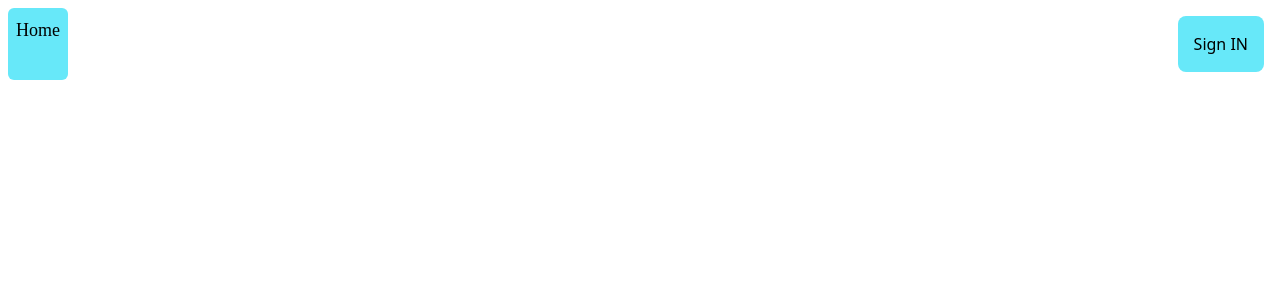
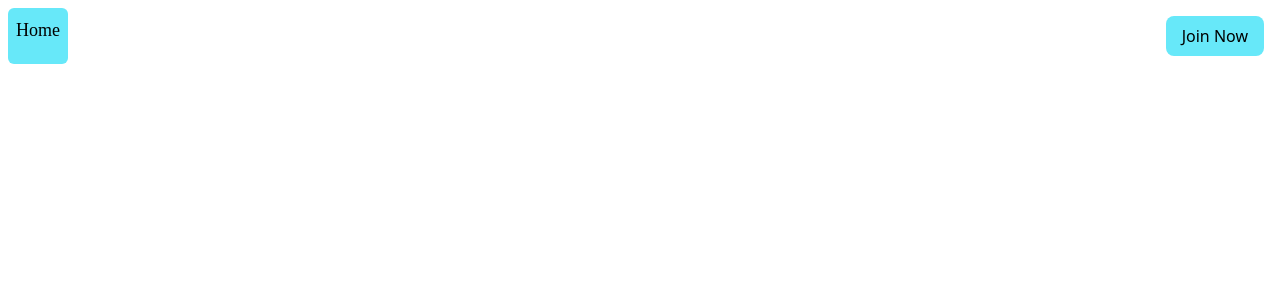
Before and after one commit to kunwarabhi7/blogv2, a Next.js app: page / in a window 1280 px wide. Shown: the top 300 px of the page. Built offline with nearby package versions, Linux system fonts and the light colour scheme; a web font is replaced by a local one.

Commit message:
fix navbar

```diff
--- a/components/NavBar.jsx
+++ b/components/NavBar.jsx
@@ -6,7 +6,7 @@ const NavBar = () => {
 <div className="font-Mochiy text-lg bg-cyan-300 p-2 rounded-md m-2 cursor-pointer">Home</div>
       </Link>
       <Link href={'/auth/login'}>
-<div className='bg-cyan-300 rounded-lg p-4 m-4 '><button>Sign IN</button> </div>
+<div className='bg-cyan-300 rounded-lg px-4 py-2 m-4 '><button>Join Now</button> </div>
       </Link>
 </div>
   )
```
